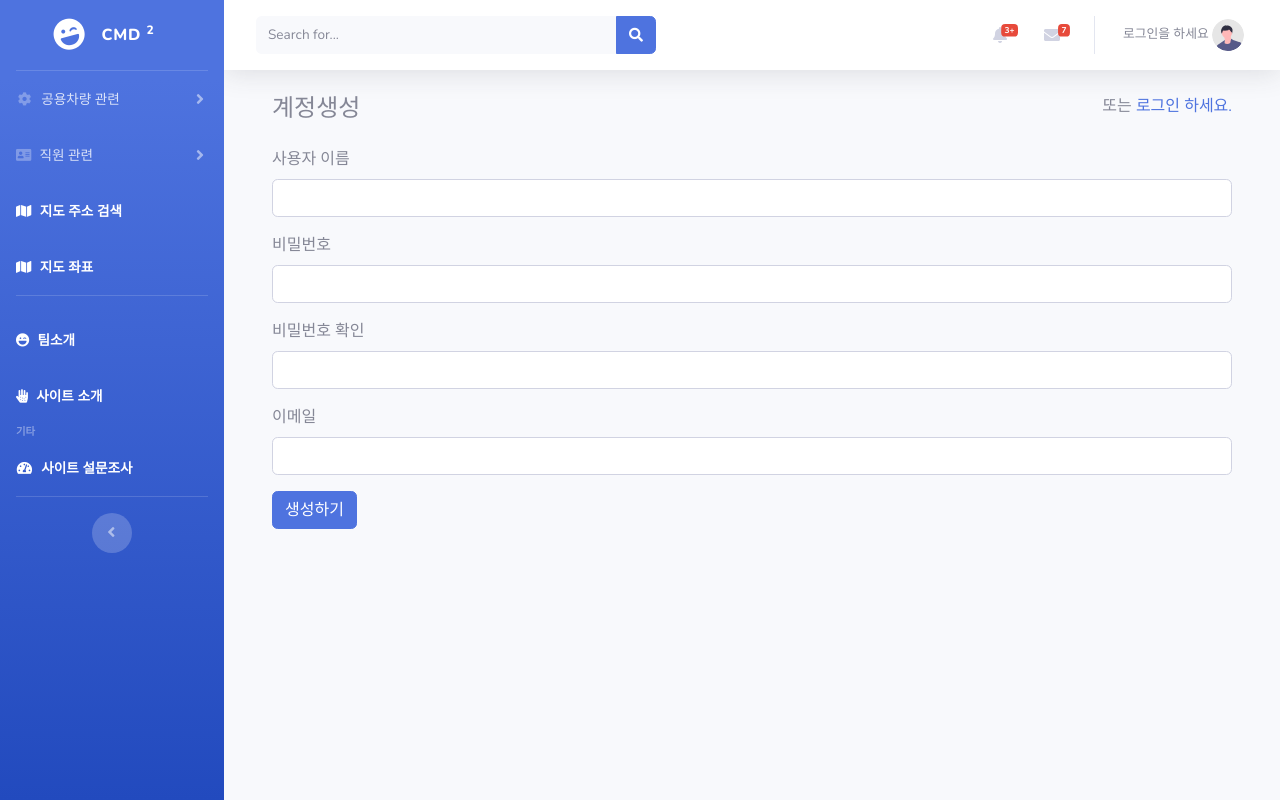
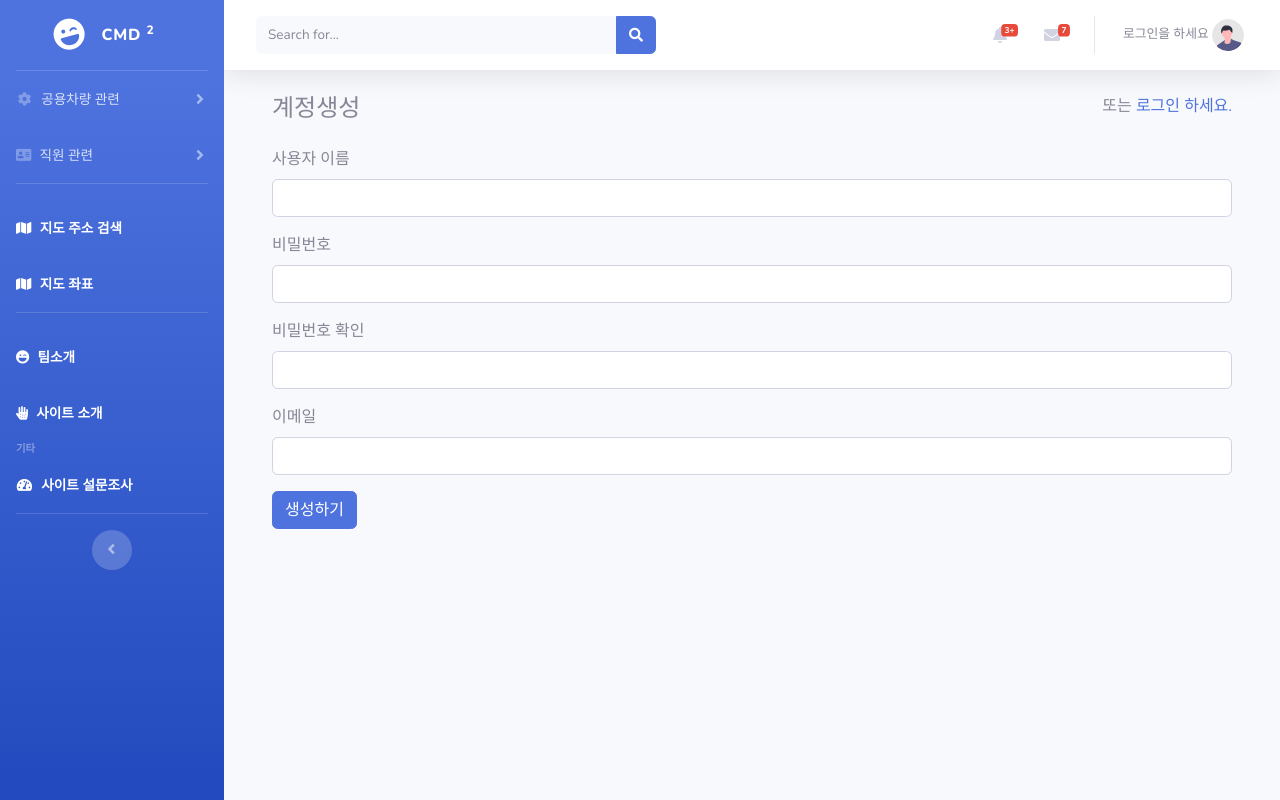
Before and after one commit to LeeJongAnn/capstone_CMD, a Django app: page /common/signup/ in a window 1280 px wide. Run offline with Django 3.2, Linux system fonts and the light colour scheme; some libraries are stand-ins or nearby versions.

Commit message:
배치 사이드 바 수정

```diff
--- a/templates/base.html
+++ b/templates/base.html
@@ -71,7 +71,7 @@
             </div>
         </li>
         <!-- Nav Item - Dashboard -->
-
+          <hr class="sidebar-divider">
 
         <!-- Divider -->
         <li class="nav-item active">
```
